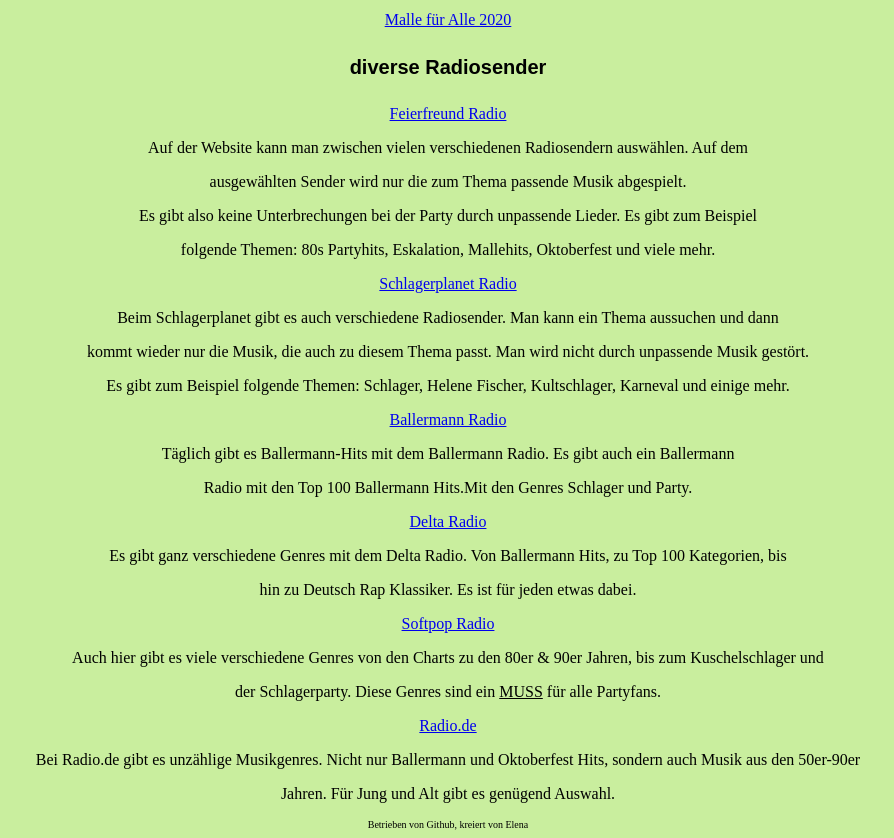
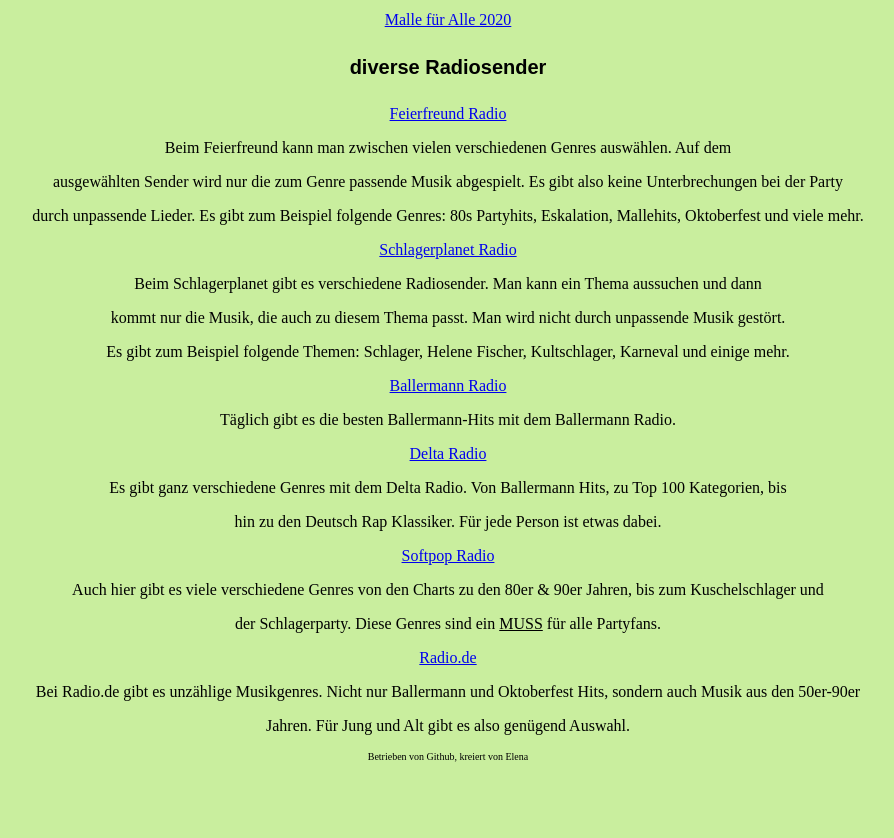
Before and after one commit to elena-1234/elena-1234.github.io, a plain HTML site: page musikvorschläge.html in a window 1280 px wide. Shown: the part 600-1438 px from the top of the page, without its empty margins (192-1086 px from the left). After the commit the page ends 1370 px from the top, so only its background shows below. Drawn offline with Linux system fonts and the light colour scheme.

Commit message:
benchmark 1

```diff
--- a/musikvorschläge.html
+++ b/musikvorschläge.html
@@ -35,14 +35,16 @@
 
 
 
+
 <h4> Après Ski Musik </h4>
+
 <p>
     <center><a href="https://open.spotify.com/playlist/6sFx2bbHaJySNaYoLF6c4F">Hüttengaudi-Après Ski</a></center>
 
-<p>
+</p>
+
 <p>
 
-</p>
     <center><a href="https://open.spotify.com/playlist/25FV6as6rM1X4wC76DzfPQ">Après Ski 2020</a></center>
 </p>
 <p>
@@ -73,10 +75,9 @@
 <center>
     <a href="https://www.feierfreund.de/">Feierfreund Radio</a>
 
-    <p>Auf der Website kann man zwischen vielen verschiedenen Radiosendern auswählen. Auf dem</p>
-    <p>ausgewählten Sender wird nur die zum Thema passende Musik abgespielt.</p>
-    <p>Es gibt also keine Unterbrechungen bei der Party durch unpassende Lieder. Es gibt zum Beispiel</p>
-    <p>folgende Themen: 80s Partyhits, Eskalation, Mallehits, Oktoberfest und viele mehr.</p>
+    <p>Beim Feierfreund kann man zwischen vielen verschiedenen Genres auswählen. Auf dem</p>
+    <p>ausgewählten Sender wird nur die zum Genre passende Musik abgespielt. Es gibt also keine Unterbrechungen bei der Party </p>
+    <p>durch unpassende Lieder. Es gibt zum Beispiel folgende Genres: 80s Partyhits, Eskalation, Mallehits, Oktoberfest und viele mehr.</p>
 
 </center>
 </p>
@@ -85,8 +86,8 @@
 <center>
     <a href="https://www.schlagerplanetradio.com/">Schlagerplanet Radio</a>
 
-    <p>Beim Schlagerplanet gibt es auch verschiedene Radiosender. Man kann ein Thema aussuchen und dann </p>
-    <p>kommt wieder nur die Musik, die auch zu diesem Thema passt. Man wird nicht durch unpassende Musik gestört.</p>
+    <p>Beim Schlagerplanet gibt es verschiedene Radiosender. Man kann ein Thema aussuchen und dann </p>
+    <p>kommt nur die Musik, die auch zu diesem Thema passt. Man wird nicht durch unpassende Musik gestört.</p>
     <p>Es gibt zum Beispiel folgende Themen: Schlager, Helene Fischer, Kultschlager, Karneval und einige mehr.</p>
 
 </center>
@@ -95,8 +96,9 @@
 <p>
 <center>
     <a href="https://digitalradio.ballermann-radio.de/">Ballermann Radio</a>
-    <p>Täglich gibt es Ballermann-Hits mit dem Ballermann Radio. Es gibt auch ein Ballermann </p>
-    <p>Radio mit den Top 100 Ballermann Hits.Mit den Genres Schlager und Party.</p>
+
+    <p>Täglich gibt es die besten Ballermann-Hits mit dem Ballermann Radio. </p>
+
 
 </center>
 </p>
@@ -105,7 +107,7 @@
 <center>
     <a href="https://www.deltaradio.de/">Delta Radio</a>
     <p>Es gibt ganz verschiedene Genres mit dem Delta Radio. Von Ballermann Hits, zu Top 100 Kategorien, bis</p>
-    <p>hin zu Deutsch Rap Klassiker. Es ist für jeden etwas dabei.</p>
+    <p>hin zu den Deutsch Rap Klassiker. Für jede Person ist etwas dabei.</p>
 
 </center>
 </p>
@@ -123,7 +125,7 @@
 <center>
     <a href="https://www.radio.de/genre">Radio.de</a>
     <p>Bei Radio.de gibt es unzählige Musikgenres. Nicht nur Ballermann und Oktoberfest Hits, sondern auch Musik aus den 50er-90er</p>
-    <p>Jahren. Für Jung und Alt gibt es genügend Auswahl.</p>
+    <p>Jahren. Für Jung und Alt gibt es also genügend Auswahl.</p>
 
 </center>
 </p>
```
Also changed, not shown: index.html (+4 -7 lines), images/anlage.jpg (added).
